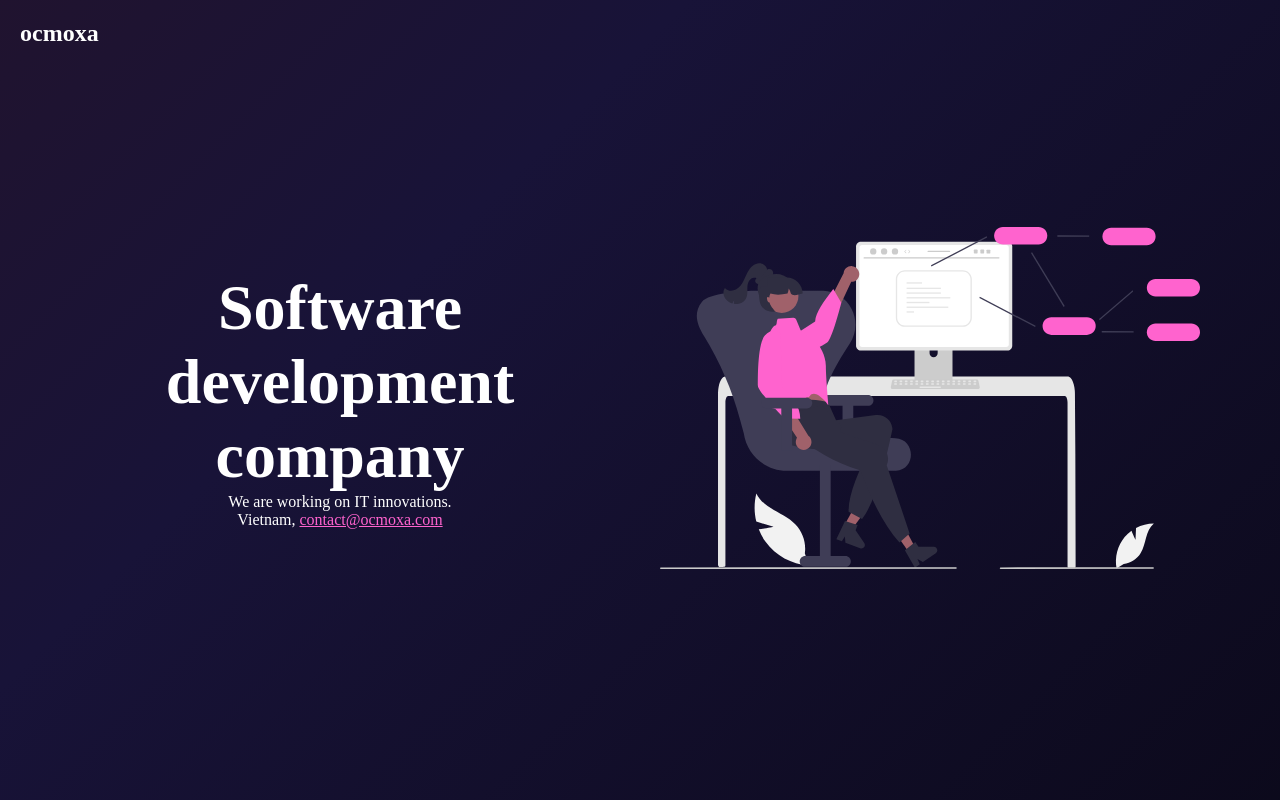
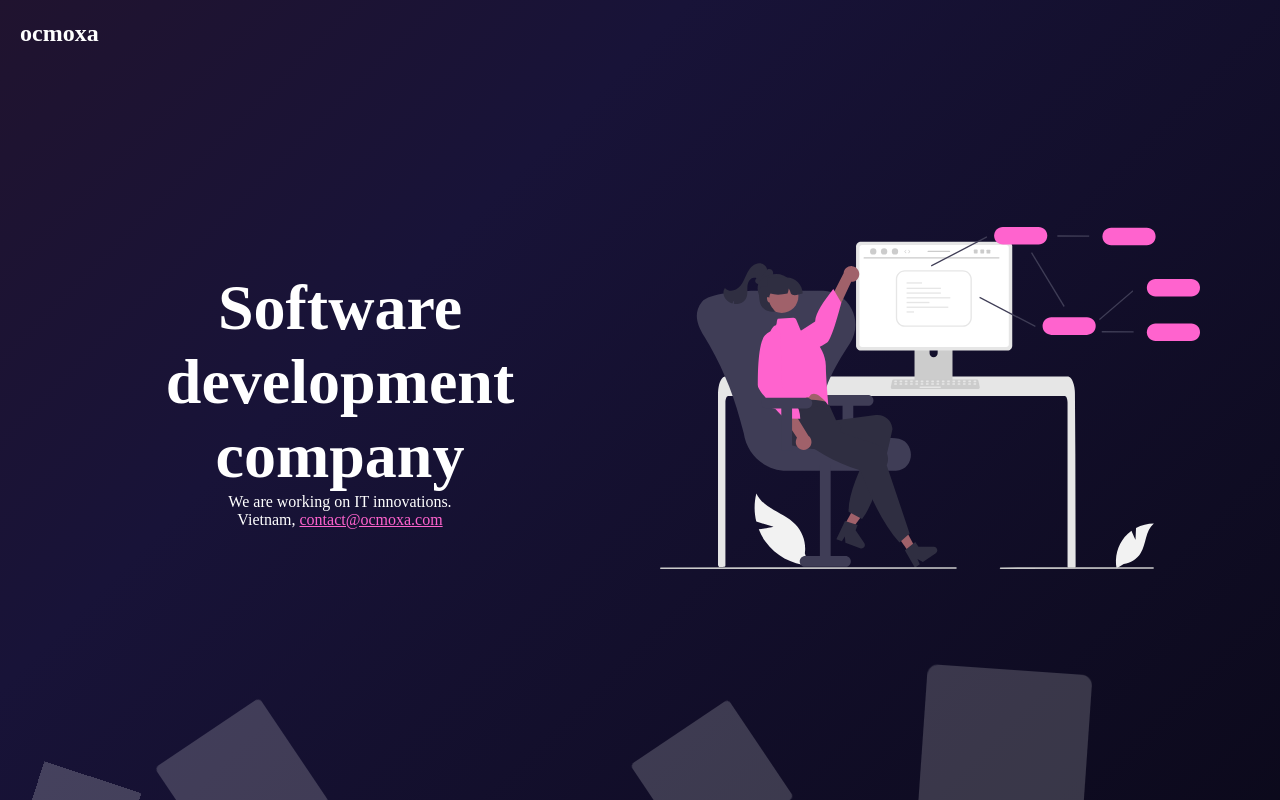
Before and after one commit to thaithimyduyen/ocmoxa.com, a React (Create React App) app: page / in a window 1280 px wide. Built offline with nearby package versions, Linux system fonts and the light colour scheme; a web font is replaced by a local one.

Commit message:
enable background

```diff
--- a/src/App.js
+++ b/src/App.js
@@ -1,14 +1,14 @@
 import './App.css';
 import Header from './components/Header';
 import Menu from './components/Menu';
-// import Background from './components/Background2';
+import Background from './components/Background';
 
 function App() {
   return (
     <div className="App">
       <Menu />
       <Header />
-      {/* <Background /> */}
+      <Background />
     </div>
   );
 }
```
